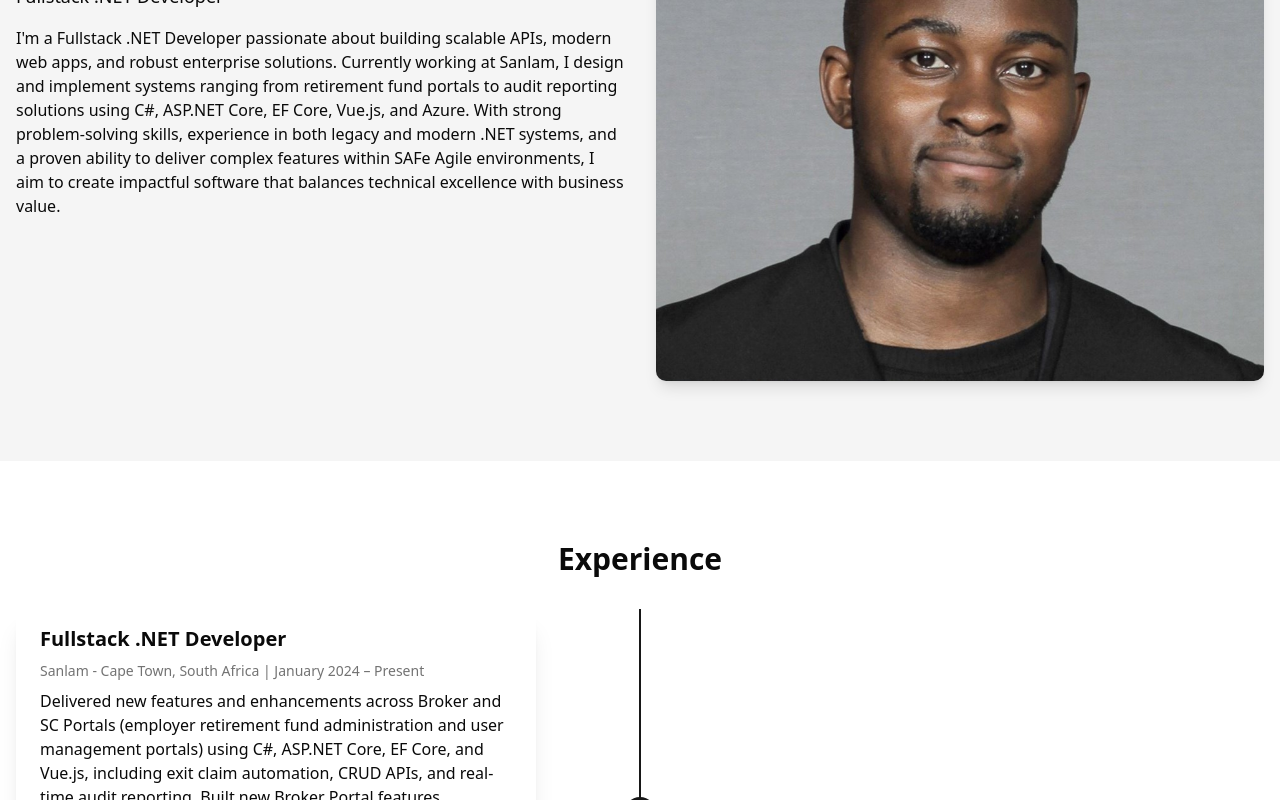
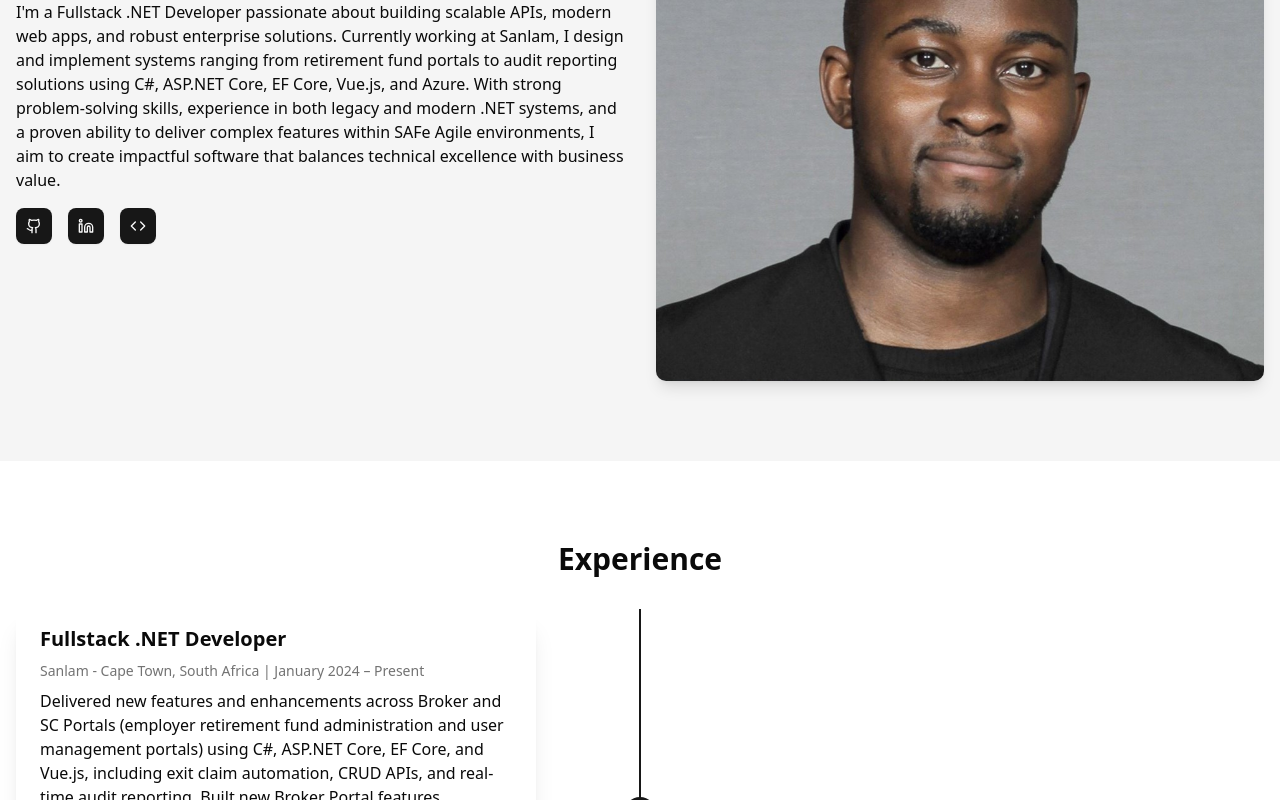
Before and after one commit to thefirsthero/developer-portfolio, a React (Vite) app: page / in a window 1280 px wide. Shown: the part 1054-1854 px from the top of the page. Built offline with nearby package versions, Linux system fonts and the light colour scheme; no server answers.

Commit message:
added socials buttons to about me section

```diff
--- a/src/components/sections/About.tsx
+++ b/src/components/sections/About.tsx
@@ -1,4 +1,7 @@
 import { resumeData } from "../../config/data/resume/resume-data";
+import { appConfig } from "../../config/app";
+import { Button } from "../ui/button";
+import { Github, Linkedin, Code } from "lucide-react";
 
 export default function About() {
   return (
@@ -11,7 +14,51 @@ export default function About() {
               I'm {resumeData.personal.name}
             </h3>
             <p className="text-lg mb-4">{resumeData.personal.title}</p>
-            <p>{resumeData.personal.profile}</p>
+            <p className="mb-4">{resumeData.personal.profile}</p>
+            <div className="flex space-x-4">
+              <Button
+                variant="default"
+                size="icon"
+                asChild
+              >
+                <a
+                  href={appConfig.github.url}
+                  target="_blank"
+                  rel="noopener noreferrer"
+                  aria-label={appConfig.github.title}
+                >
+                  <Github className="h-6 w-6" />
+                </a>
+              </Button>
+              <Button
+                variant="default"
+                size="icon"
+                asChild
+              >
+                <a
+                  href={appConfig.linkedin.url}
+                  target="_blank"
+                  rel="noopener noreferrer"
+                  aria-label={appConfig.linkedin.title}
+                >
+                  <Linkedin className="h-6 w-6" />
+                </a>
+              </Button>
+              <Button
+                variant="default"
+                size="icon"
+                asChild
+              >
+                <a
+                  href={appConfig.leetcode.url}
+                  target="_blank"
+                  rel="noopener noreferrer"
+                  aria-label={appConfig.leetcode.title}
+                >
+                  <Code className="h-6 w-6" />
+                </a>
+              </Button>
+            </div>
           </div>
           <div>
             <img
--- a/src/config/app.ts
+++ b/src/config/app.ts
@@ -1,6 +1,14 @@
 type AppConfigType = {
   name: string;
   github: {
+    title: string;
+    url: string;
+  };
+  linkedin: {
+    title: string;
+    url: string;
+  };
+  leetcode: {
     title: string;
     url: string;
   };
@@ -15,7 +23,15 @@ export const appConfig: AppConfigType = {
   name: import.meta.env.VITE_APP_NAME ?? "VUKOSI MOYANE",
   github: {
     title: "Vukosi Moyane | Portfolio",
-    url: "https://github.com/thefirsthero/developer-portfolio",
+    url: "https://github.com/thefirsthero/",
+  },
+  linkedin: {
+    title: "Vukosi Moyane | LinkedIn",
+    url: "https://www.linkedin.com/in/vukosimoyane/",
+  },
+  leetcode: {
+    title: "Vukosi Moyane | LeetCode",
+    url: "https://leetcode.com/thefirsthero/",
   },
   author: {
     name: "thefirsthero",
```
